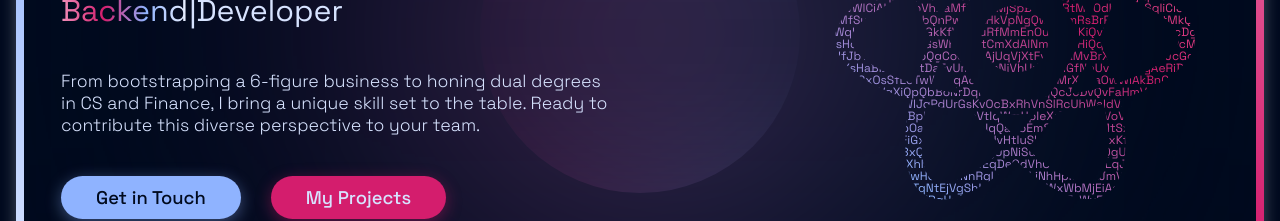
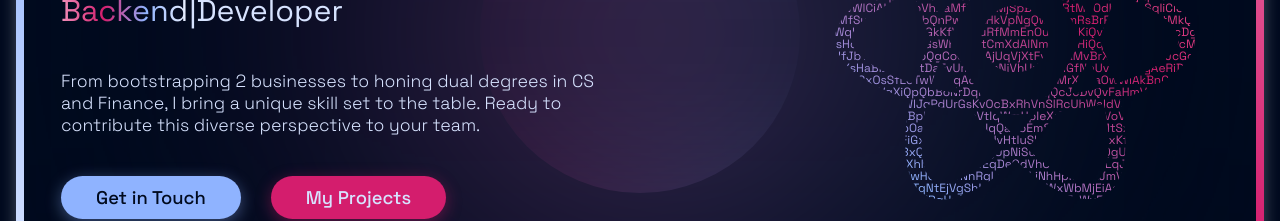
Before and after one commit to guycdev/portfolio-old, a React (Vite) app: page / in a window 1280 px wide. Shown: the part 367-588 px from the top of the page. Built offline with nearby package versions, Linux system fonts and the light colour scheme.

Commit message:
fixed some text

```diff
--- a/src/sections/Hero/HeroCta.jsx
+++ b/src/sections/Hero/HeroCta.jsx
@@ -37,7 +37,7 @@ export default function HeroCta() {
       </motion.h3>
       <p className="subheading">
         {/* <Heading content="I'm Guy, an aspiring innovator in both code and commerce, ready to contribute a big-picture skillset to your team. With a track record of turning ideas into profit through entrepreneurial experience, I bring the growth mindset required to succeed." /> */}
-        <Heading content="From bootstrapping a 6-figure business to honing dual degrees in CS and Finance, I bring a unique skill set to the table. Ready to contribute this diverse perspective to your team." />
+        <Heading content="From bootstrapping 2 businesses to honing dual degrees in CS and Finance, I bring a unique skill set to the table. Ready to contribute this diverse perspective to your team." />
       </p>
       <div className={styles.btnContainer}>
         <Link to="get-in-touch">
```
